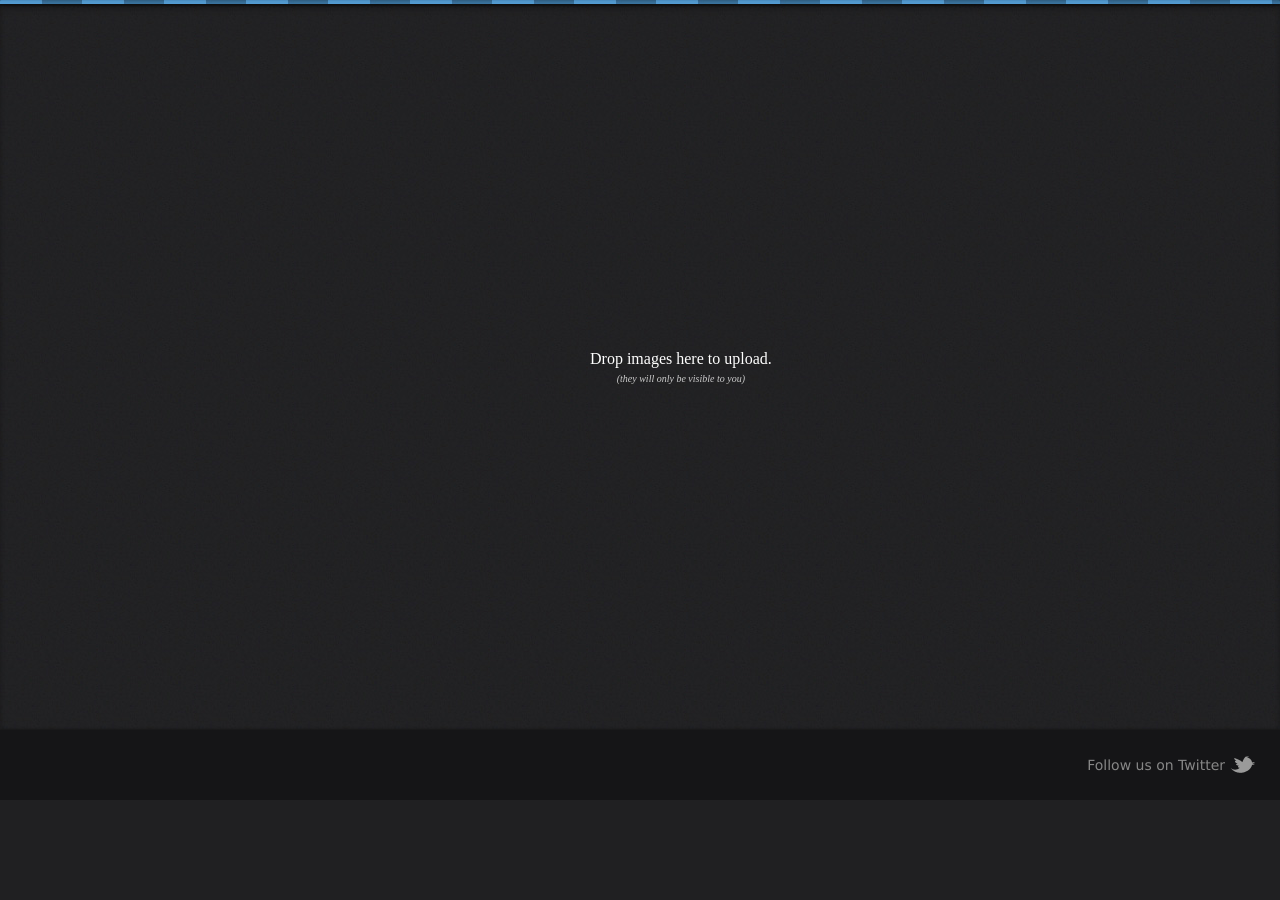
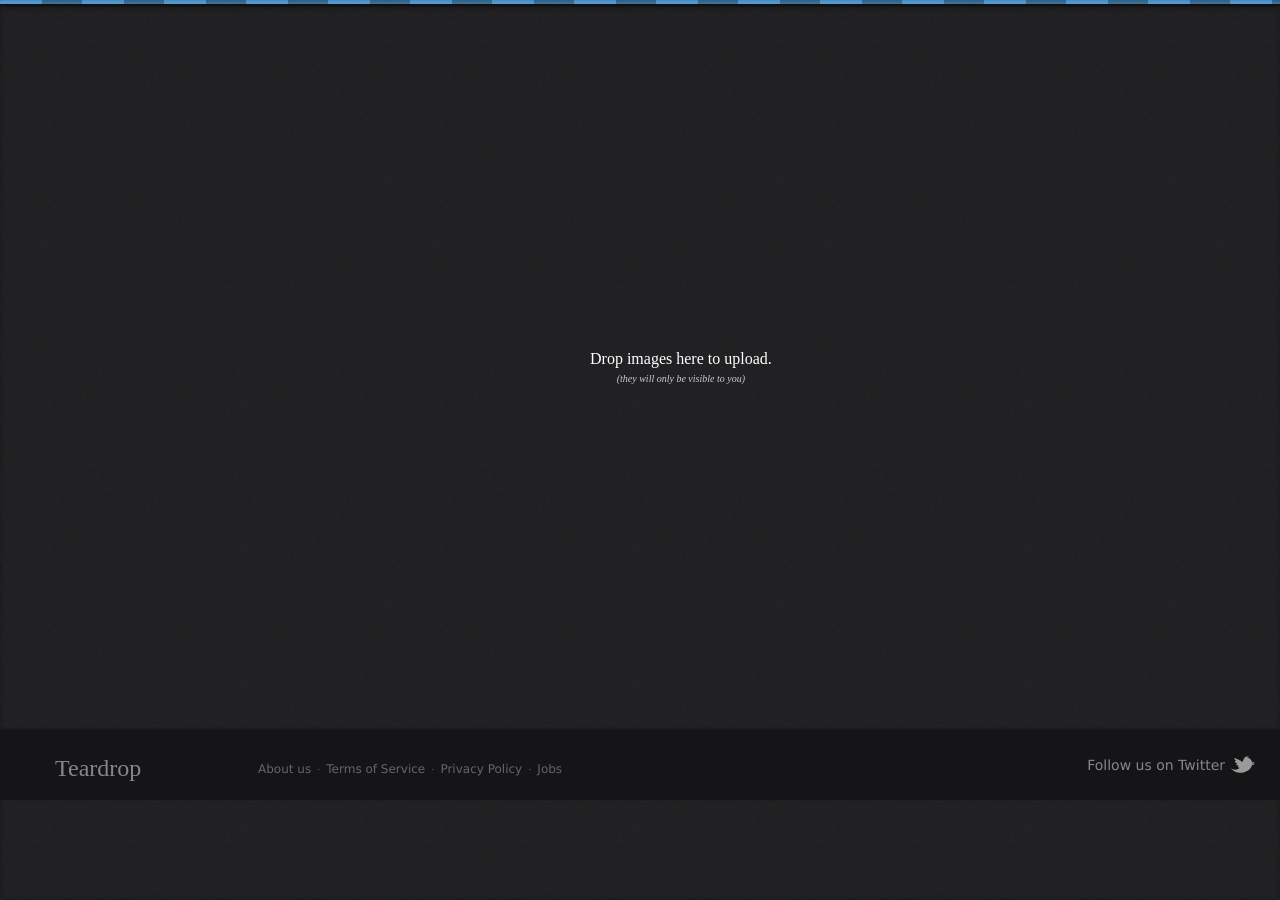
Before and after one commit to anhpt379/Teardrop, a Python web app: template src/templates/index.html in a window 1280 px wide. Before the commit the page ends 773 px from the top, so only its background shows below. Run offline with Jinja, Linux system fonts and the light colour scheme; the template is opened without the code that fills it, so the values that code supplies are empty.

Commit message:
new footer

```diff
--- a/src/assets/css/styles.css
+++ b/src/assets/css/styles.css
@@ -92,7 +92,7 @@ html, body {
 	min-height: 100%;
   left: 0;
   top: 0;
-
+	padding-bottom: 100px;
 	box-shadow:0 0 4px rgba(0,0,0,0.3) inset,0 -3px 2px rgba(0,0,0,0.1);
 }
 
@@ -174,7 +174,7 @@ header {
 }
 
 #fancybox-wrap {
-  top: 10% !important;
+  margin-top: -100px !important;
 }
 
 #fancybox-title {
@@ -277,13 +277,8 @@ footer{
 }
 
 footer h2{
-	font-size:14px;
 	font-weight:normal;
-	left:50%;
-	margin-left:-400px;
-	padding:22px 0;
 	position:absolute;
-	width: 540px;
 	color:#878787;
 }
 
@@ -311,6 +306,13 @@ footer h2{
 .twitter_follow:active {
     background-position: 100% 100%;
     color: #63B0D8;
+}
+
+footer .left {
+  float: left;
+  margin: 25px;
+  padding-left: 30px;
+
 }
 
 .arrow {
@@ -343,3 +345,16 @@ a {
   font-family: "Lucida Grande", "Helvetica Neue",Helvetica,Verdana,Arial,sans-serif;
   text-decoration: none;
 }
+
+.links {
+  margin-left: 200px;
+position: absolute;
+color: #666;
+font-size: 11px;
+margin-top: 7px;
+}
+
+.links a {
+  color: #666;
+  padding: 0 3px;
+}
--- a/src/assets/js/script.js
+++ b/src/assets/js/script.js
@@ -7,8 +7,8 @@ $(function(){
 		// The name of the $_FILES entry:
 		paramname:'pic',
 
-		maxfiles: 5,
-    	maxfilesize: 2,
+		maxfiles: 15,
+    	maxfilesize: 10,
 		url: 'upload',
 
 		uploadFinished:function(i,file,response){
@@ -114,6 +114,7 @@ $(function(){
         'easingIn'      : 'easeOutBack',
         'easingOut'     : 'easeInBack',
         'overlayColor'  : '#000',
+        'centerOnScroll': true,
     });
 
 
--- a/src/templates/index.html
+++ b/src/templates/index.html
@@ -14,9 +14,6 @@
     <body>
         <header></header>
         <div id="dropbox">
-            <span class="message">Drop images here to upload.
-                <br />
-                <i>(they will only be visible to you)</i></span>
             {% if files %}
               {% for file in files %}
               <div class='preview done'>
@@ -40,10 +37,26 @@
                 </div>
               </div>
               {% endfor %}
+            {% else %}
+
+            <span class="message">Drop images here to upload.
+                <br />
+                <i>(they will only be visible to you)</i></span>
             {% endif %}
+
         </div>
          <footer>
 <!--             <h2>share.soha.vn © 2011</h2> -->
+            <div class='left'>
+              <h2>Teardrop</h2>
+              <div class='links'>
+                <a href="/" class='float'>About us</a> ·
+                <a href="/" class='float'>Terms of Service</a> ·
+                <a href="/" class='float'>Privacy Policy</a> ·
+                <a href="/" class='float'>Jobs</a>
+              </div>
+            </div>
+
             <a class='twitter_follow' href="#">Follow us on Twitter</a>
         </footer>
         <!-- Including The jQuery Library -->
```
